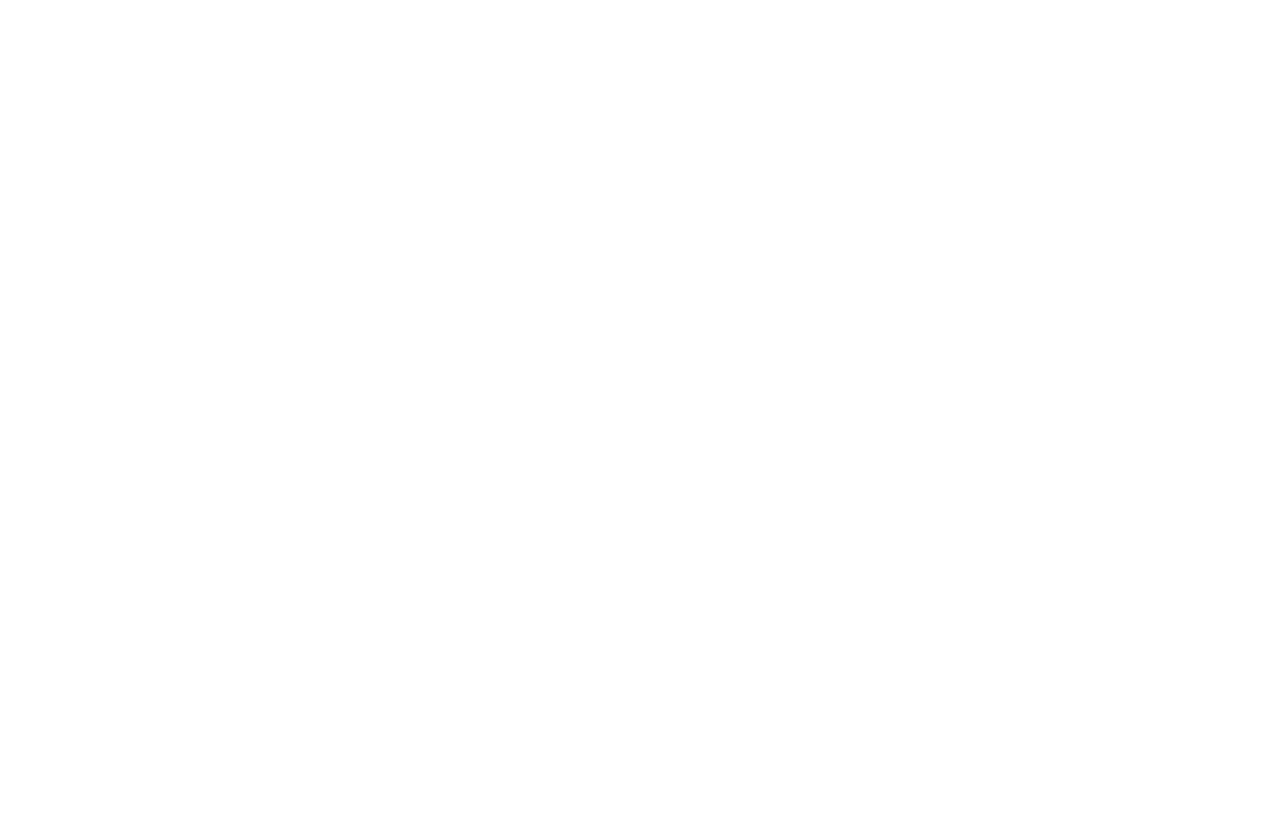
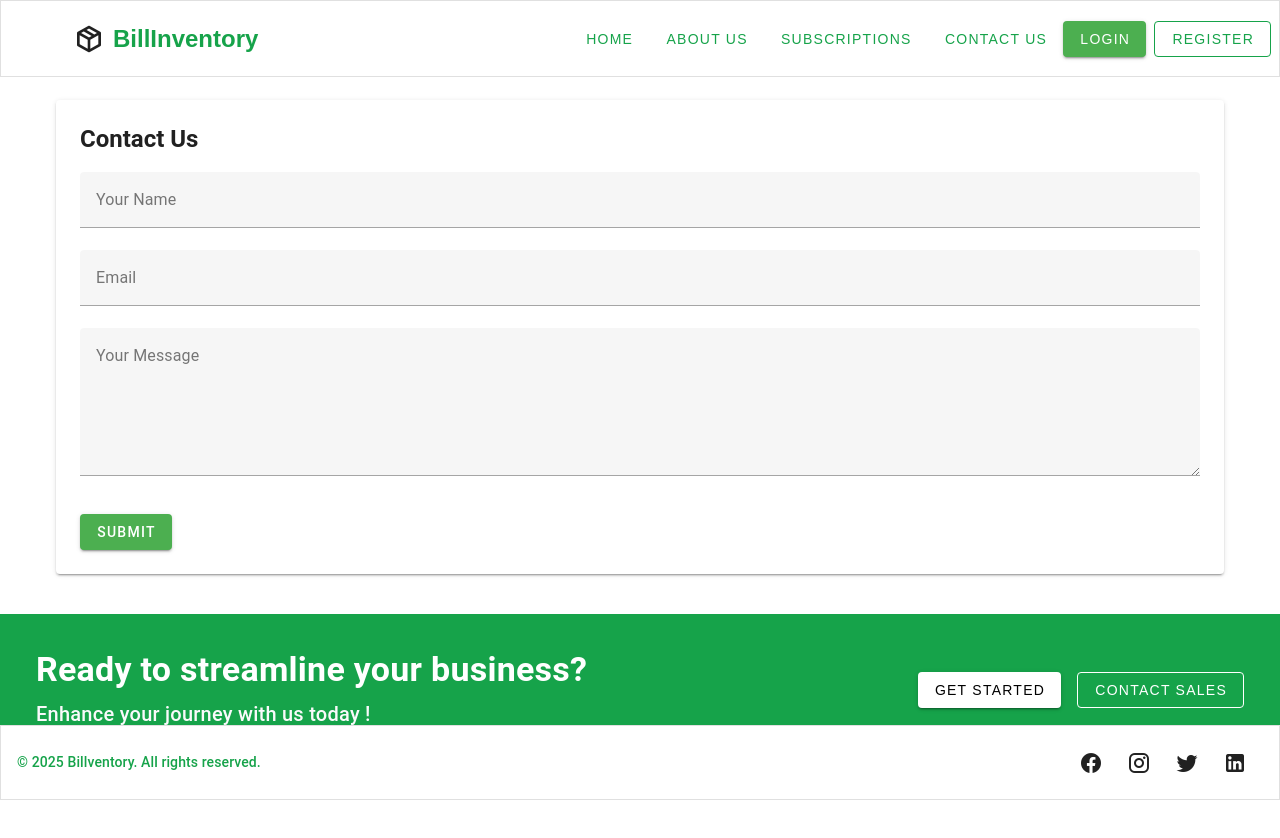
Before and after one commit to yash-jakasaniya-fero/Billventory, a Vue app in the folder frontend/: page /contact in a window 1280 px wide. Before the commit this address had no page. Shown: the top 838 px of the page. Before the commit the page ends 800 px from the top, so only its background shows below. Built offline with nearby package versions, Linux system fonts and the light colour scheme.

Commit message:
Contact Us Pipeline and Login page UI changes

```diff
--- a/frontend/src/layouts/HomePageLayout.vue
+++ b/frontend/src/layouts/HomePageLayout.vue
@@ -4,13 +4,13 @@
       <v-list-item class="justify-center">
         <!-- <img src="/App_logo.ico" style="width: 200px;" /> -->
       </v-list-item>
-      <div class="d-flex align-center">
+      <div class="d-flex align-center" >
         <v-icon
           icon="mdi-package-variant-closed"
           class="mr-2 text-green-700"
-          size="32"
+          size="32" @click="$router.push({ name: 'HomePage' })"
         ></v-icon>
-        <span class="font-weight-bold text-green-700 text-xl"
+        <span class="font-weight-bold text-green-700 text-xl" @click="$router.push({ name: 'HomePage' })"
           >BillInventory</span
         >
       </div>
@@ -31,6 +31,12 @@
         <v-btn text class="btn-link" elevation="0">Subscriptions</v-btn>
       </router-link>
       <router-link
+        :to="{ name: 'Contact' }"
+        class="text-green-700 text-decoration-none"
+      >
+        <v-btn text class="btn-link" elevation="0">Contact Us</v-btn>
+      </router-link>
+      <router-link
         :to="{ name: 'Login' }"
         class="text-green-700 text-decoration-none"
       >
@@ -46,7 +52,7 @@
       </router-link>
     </v-app-bar>
 
-    <v-main class="pa-0 mt-10">
+    <v-main class="pa-0 mt-15">
       <router-view />
     </v-main>
     <!-- CTA Section -->
@@ -65,10 +71,20 @@
           md="5"
           class="d-flex flex-column flex-sm-row justify-md-end mt-4 mt-md-0"
         >
-          <v-btn color="white" class="mr-sm-4 mb-4 mb-sm-0">
+          <v-btn
+            color="white"
+            @click="$router.push({ name: 'Register' })"
+            class="mr-sm-4 mb-4 mb-sm-0"
+          >
             Get started
           </v-btn>
-          <v-btn variant="outlined" color="white"> Contact sales </v-btn>
+          <v-btn
+            @click="$router.push({ name: 'Contact' })"
+            variant="outlined"
+            color="white"
+          >
+            Contact sales
+          </v-btn>
         </v-col>
       </v-row>
     </v-container>
--- a/frontend/src/router/index.js
+++ b/frontend/src/router/index.js
@@ -32,6 +32,12 @@
         path: "/thank-you",
         name: "ThankYou",
         component: () => import("@/views/ThankYou.vue"),
+      },
+      {
+        path: "/contact",
+        name: "Contact",
+        component: () => import("@/views/ContactUs.vue"),
+        meta: { requiresAuth: false, title: "Contact Us" },
       },
     ],
   },
--- /dev/null
+++ b/frontend/src/views/ContactUs.vue
@@ -0,0 +1,84 @@
+<template>
+  <v-container class="py-10">
+    <v-card class="pa-6" elevation="2">
+      <h2 class="text-h5 font-weight-bold mb-4">Contact Us</h2>
+      <v-form ref="formRef" @submit.prevent="submitContactForm">
+        <v-text-field
+          v-model="contactForm.name"
+          label="Your Name"
+          required
+        ></v-text-field>
+        <v-text-field
+          v-model="contactForm.email"
+          label="Email"
+          type="email"
+          required
+        ></v-text-field>
+        <v-textarea
+          v-model="contactForm.message"
+          label="Your Message"
+          required
+          rows="5"
+        ></v-textarea>
+        <v-btn type="submit" color="green" class="mt-4" :loading="loading">
+          Submit
+        </v-btn>
+        <v-alert
+          v-if="responseMessage"
+          :type="responseType"
+          class="mt-4"
+          dense
+          border="start"
+        >
+          {{ responseMessage }}
+        </v-alert>
+      </v-form>
+    </v-card>
+  </v-container>
+</template>
+
+  <script setup>
+import { ref, reactive } from "vue";
+import { useRouter } from "vue-router";
+
+const router = useRouter();
+const formRef = ref(null);
+const loading = ref(false);
+const responseMessage = ref("");
+const responseType = ref("success");
+
+const contactForm = reactive({
+  name: "",
+  email: "",
+  message: "",
+});
+
+const submitContactForm = async () => {
+  loading.value = true;
+  responseMessage.value = "";
+
+  try {
+    const res = await fetch("http://127.0.0.1:8000/api/v1/contact/", {
+      method: "POST",
+      headers: { "Content-Type": "application/json" },
+      body: JSON.stringify(contactForm),
+    });
+
+    const data = await res.json();
+    if (!res.ok) throw new Error(data.detail || "Failed to send message");
+
+    // Reset form and redirect
+    formRef.value.reset();
+    await router.push({ name: "ThankYou" });
+
+    setTimeout(() => {
+      router.push({ name: "Home" });
+    }, 10000);
+  } catch (err) {
+    responseMessage.value = err.message;
+    responseType.value = "error";
+  } finally {
+    loading.value = false;
+  }
+};
+</script>
--- a/frontend/src/views/HomePage.vue
+++ b/frontend/src/views/HomePage.vue
@@ -24,6 +24,7 @@
                     class="mb-3 mb-sm-0 mr-sm-3"
                     size="large"
                     variant="flat"
+                    @click="$router.push({ name: 'Register' })"
                   >
                     Get started
                   </v-btn>
@@ -32,8 +33,9 @@
                     class="bg-primary-50 text-green-700"
                     size="large"
                     variant="outlined"
+                    @click="$router.push({ name: 'Contact' })"
                   >
-                    Live demo
+                    Contact Us
                   </v-btn>
                 </div>
               </v-col>
--- a/frontend/src/views/Login.vue
+++ b/frontend/src/views/Login.vue
@@ -1,92 +1,81 @@
 <template>
-  <div>
-    <v-img class="mx-auto my-6" max-width="228" src="/App_logo.ico"></v-img>
+  <v-container class="d-flex align-center justify-center fill-height">
+    <v-card elevation="3" class="pa-6">
+      <v-card-title class="text-h5 font-weight-bold mb-2">Login</v-card-title>
 
-    <v-card class="mx-auto pa-12 pb-8" elevation="8" max-width="448" rounded="lg">
-      <div class="text-subtitle-1 text-medium-emphasis">Account</div>
+      <v-card-text>
+        <v-form @submit.prevent="login">
+          <v-text-field
+            v-model="form.email"
+            label="Email"
+            type="email"
+            required
+            prepend-inner-icon="mdi-email"
+          />
+          <v-text-field
+            v-model="form.password"
+            label="Password"
+            type="password"
+            required
+            prepend-inner-icon="mdi-lock"
+          />
+          <v-btn type="submit" color="green" class="mt-4" block> Login </v-btn>
 
-      <v-text-field
-        v-model="email"
-        density="compact"
-        placeholder="Email address"
-        prepend-inner-icon="mdi-email-outline"
-        variant="outlined"
-      ></v-text-field>
+          <v-alert
+            v-if="error"
+            type="error"
+            class="mt-4"
+            border="start"
+            color="red-lighten-4"
+          >
+            {{ error }}
+          </v-alert>
+        </v-form>
+      </v-card-text>
 
-      <div class="text-subtitle-1 text-medium-emphasis d-flex align-center justify-space-between">
-        Password
-      </div>
-
-      <v-text-field
-        v-model="password"
-        :append-inner-icon="visible ? 'mdi-eye-off' : 'mdi-eye'"
-        :type="visible ? 'text' : 'password'"
-        density="compact"
-        placeholder="Enter your password"
-        prepend-inner-icon="mdi-lock-outline"
-        variant="outlined"
-        @click:append-inner="visible = !visible"
-      ></v-text-field>
-
-      <v-card class="mb-12" color="surface-variant" variant="tonal"></v-card>
-
-      <v-btn
-        class="mb-8"
-        color="#0C0F0A"
-        size="large"
-        variant="tonal"
-        block
-        @click="handleLogin"
-      >
-        Log In
-      </v-btn>
-
-      <v-card-text class="text-center">
-        <router-link to="/verification" class="text-blue text-decoration-none">
-          No Account...!Sign up now <v-icon icon="mdi-chevron-right"></v-icon>
+      <v-card-actions class="justify-center">
+        <router-link
+          :to="{ name: 'Register' }"
+          class="text-green text-decoration-none"
+        >
+          Don’t have an account? Register
         </router-link>
-      </v-card-text>
+      </v-card-actions>
     </v-card>
-
-    <v-snackbar v-model="snackbar" :color="snackbarColor" timeout="2000">
-      {{ snackbarMessage }}
-    </v-snackbar>
-  </div>
+  </v-container>
 </template>
 
 <script setup>
-import { ref } from 'vue'
-import { useRouter } from 'vue-router'
-import axios from 'axios'
+import { ref } from "vue";
+import { useRouter } from "vue-router";
 
-const router = useRouter()
-const visible = ref(false)
+const router = useRouter();
+const form = ref({
+  email: "",
+  password: "",
+});
+const error = ref("");
 
-const email = ref('')
-const password = ref('')
+const login = async () => {
+  try {
+    const res = await fetch("http://127.0.0.1:8000/api/v1/login/", {
+      method: "POST",
+      headers: { "Content-Type": "application/json" },
+      body: JSON.stringify(form.value),
+    });
 
-const snackbar = ref(false)
-const snackbarMessage = ref('')
-const snackbarColor = ref('success')
+    const data = await res.json();
+    if (!res.ok) throw new Error(data.detail || "Login failed");
 
-const handleLogin = async () => {
-  try {
-    await axios.post('http://127.0.0.1:8000/api/v1/auth/login/', {
-      email: email.value,
-      password: password.value
-    })
+    error.value = "";
 
-    snackbarMessage.value = 'Login successful! Redirecting...'
-    snackbarColor.value = 'success'
-    snackbar.value = true
+    // Store user data in localStorage
+    localStorage.setItem("user", JSON.stringify(data.user)); // Save user data
 
-    setTimeout(() => {
-      router.push('/dashboard')
-    }, 1500)
-  } catch (error) {
-    snackbarMessage.value = error.response?.data?.message || 'Login failed!'
-    snackbarColor.value = 'error'
-    snackbar.value = true
+    // Redirect to Dashboard
+    router.push({ name: "Dashboard" }); // Replace with your dashboard route name
+  } catch (err) {
+    error.value = err.message;
   }
-}
+};
 </script>
--- a/frontend/src/views/Register.vue
+++ b/frontend/src/views/Register.vue
@@ -1,6 +1,6 @@
 <template>
-  <v-container class="py-10" max-width="600px">
-    <v-row justify="center">
+  <v-container class="py-10 mt-10" >
+    <v-row justify="center" flat>
       <v-col cols="12">
         <v-stepper alt-labels v-model="step" class="custom-stepper">
           <v-stepper-header>
@@ -89,10 +89,6 @@
                   label="Organization Address"
                 />
                 <v-text-field v-model="form.gst_number" label="GST Number" />
-                <v-text-field
-                  v-model="form.organization"
-                  label="Organization ID"
-                />
 
                 <v-btn color="success" class="mt-4" @click="submitForm">
                   Submit
--- a/frontend/src/views/Subscription.vue
+++ b/frontend/src/views/Subscription.vue
@@ -60,8 +60,14 @@
                 >/{{ billingInterval === "monthly" ? "mo" : "yr" }}</span
               >
             </div>
-            <v-btn block color="green" size="large" class="mb-6">
-              Start your trial
+            <v-btn
+              block
+              color="green"
+              size="large"
+              class="mb-6"
+              @click="$router.push({ name: 'Register' })"
+            >
+              Get Started
             </v-btn>
             <h3 class="text-subtitle-1 font-weight-bold mb-4">
               What's included
@@ -116,8 +122,14 @@
                 >/{{ billingInterval === "monthly" ? "mo" : "yr" }}</span
               >
             </div>
-            <v-btn block color="green" size="large" class="mb-6">
-              Start your trial
+            <v-btn
+              block
+              color="green"
+              size="large"
+              class="mb-6"
+              @click="$router.push({ name: 'Register' })"
+            >
+              Get Started
             </v-btn>
             <h3 class="text-subtitle-1 font-weight-bold mb-4">
               What's included
@@ -173,7 +185,13 @@
                 >/{{ billingInterval === "monthly" ? "mo" : "yr" }}</span
               >
             </div>
-            <v-btn block color="green" size="large" class="mb-6">
+            <v-btn
+              @click="$router.push({ name: 'Contact' })"
+              block
+              color="green"
+              size="large"
+              class="mb-6"
+            >
               Contact sales
             </v-btn>
             <h3 class="text-subtitle-1 font-weight-bold mb-4">
```
